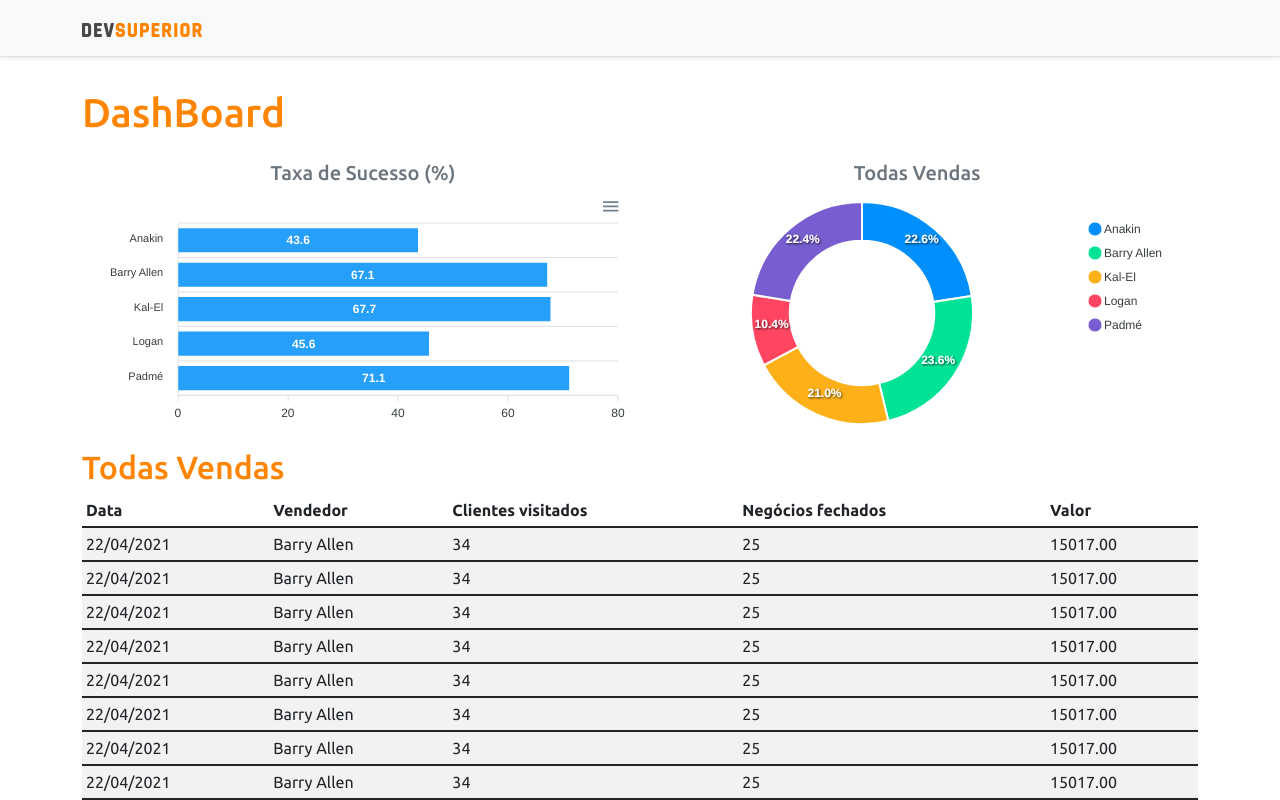
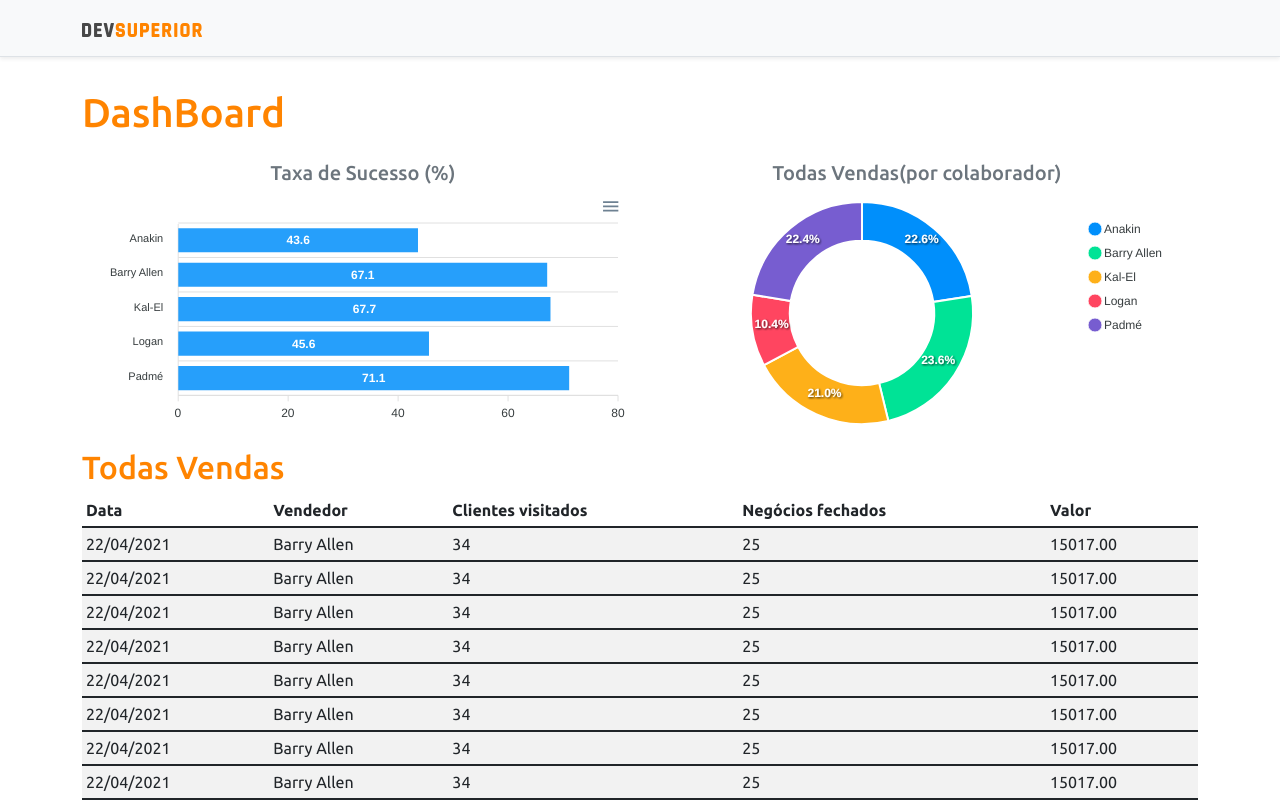
Before and after one commit to UlissesSRosa/Spring-React-SDS4, a React (Create React App) app in the folder frontend/: page / in a window 1280 px wide. Shown: the top 800 px of the page. Built offline with nearby package versions, Linux system fonts and the light colour scheme.

Commit message:
Alteracao de texto simples

```diff
--- a/frontend/src/App.tsx
+++ b/frontend/src/App.tsx
@@ -18,7 +18,7 @@ function App() {
             <BarChart />
           </div>
           <div className="col-sm-6">
-            <h5 className="text-center text-secondary">Todas Vendas</h5>
+            <h5 className="text-center text-secondary">Todas Vendas(por colaborador)</h5>
             <DonutChart />
           </div>
         </div>
```
